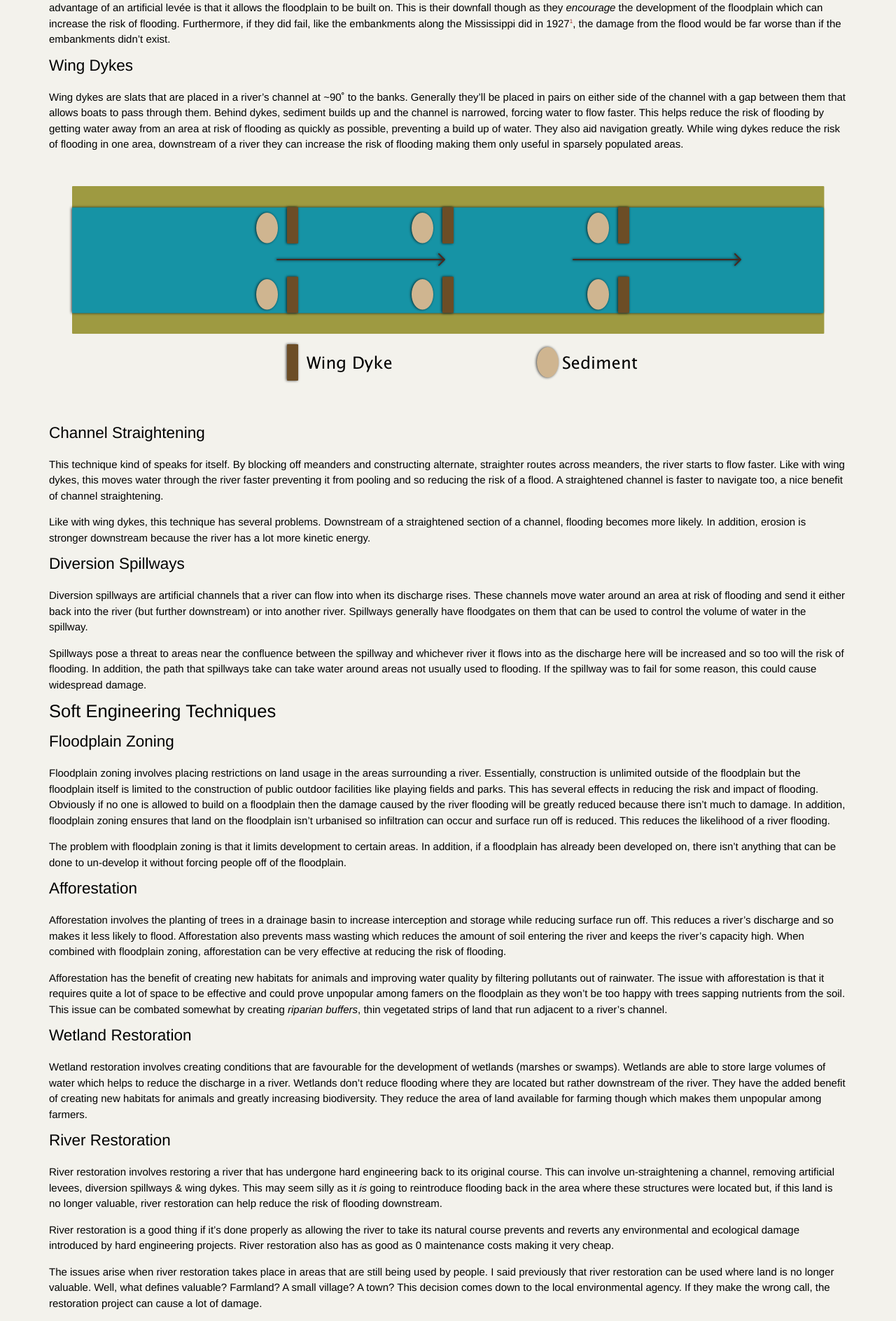
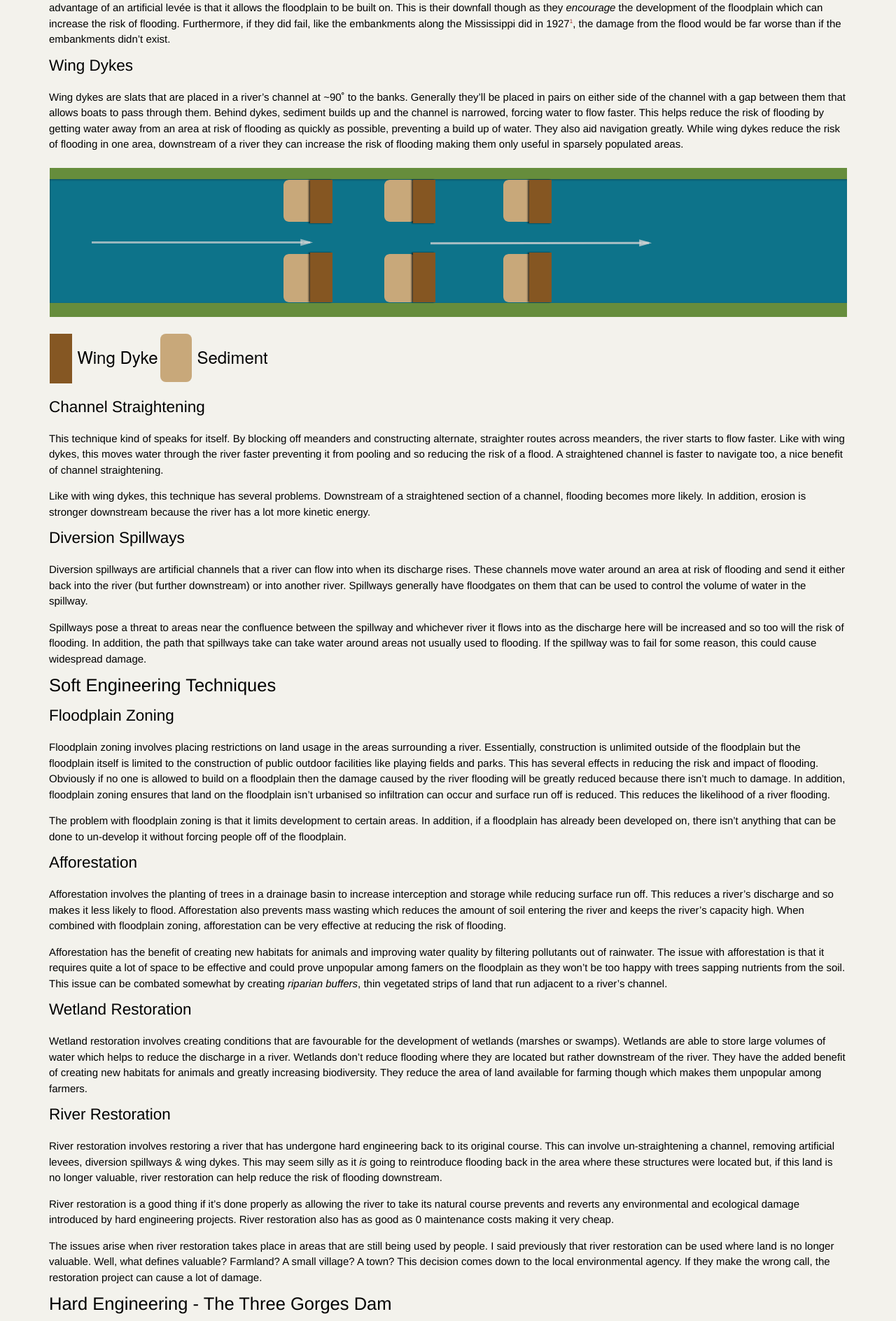
Before and after one commit to alexjohnj/geographyas, a Jekyll site: the page built from _posts/riversAndFlooding/2012-01-08-flood-management.markdown, in a window 1280 px wide. Shown: the part 1104-2992 px from the top of the page at 70% size. Built offline with Jekyll 4.4.1, drawn with Linux system fonts in a browser that asks for light colours; nearby versions of some CDN libraries.

Commit message:
Converted Wing Dykes diagram to SVG.

```diff
--- a/_posts/riversAndFlooding/2012-01-08-flood-management.markdown
+++ b/_posts/riversAndFlooding/2012-01-08-flood-management.markdown
@@ -136,4 +136,4 @@ The project did receive some backlash. The floodplain surrounding the river is u
 
 [delta-page]: /rivers/river-landforms/#deltas
 [levee-page]: /rivers/river-landforms/#levees
-[wing-dyke-diagram]: /Images/rivers/wing-dykes.png
+[wing-dyke-diagram]: /Images/rivers/wing-dykes.svg
```
Also changed, not shown: Images/rivers/wing-dykes.png, Images/rivers/wing-dykes.svg (added).
